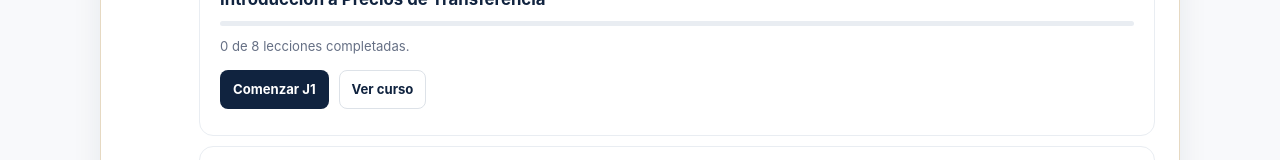
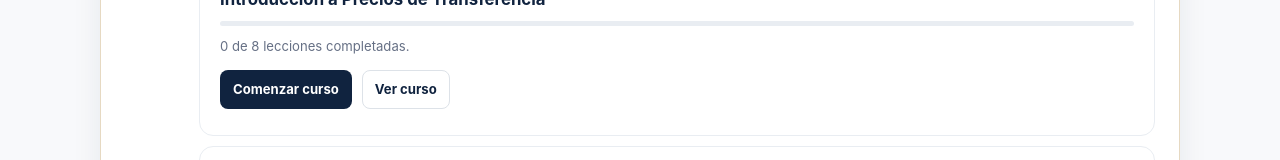
Before and after one commit to manuelcarrero-hash/transfer-pricing-insights-academy, a React (Vite) app: page /path in a window 1280 px wide. Shown: the part 757-917 px from the top of the page. Built offline with nearby package versions, Linux system fonts and the light colour scheme.

Commit message:
fix: align course CTAs with completion state

```diff
--- a/src/components/learning/CourseProgressCard.tsx
+++ b/src/components/learning/CourseProgressCard.tsx
@@ -18,6 +18,9 @@ export function CourseProgressCard({ level, code, course, lessons, progress }: C
   const resume = progress.lastLesson ?? 1;
   const href = `/courses/${code.toLowerCase()}`;
   const titleId = `${code.toLowerCase()}-progress-title`;
+  const courseComplete = completed === lessons.length;
+  const primaryHref = courseComplete ? href : `${href}/lesson/${resume}`;
+  const primaryLabel = courseComplete ? 'Ver curso' : progress.lastLesson ? 'Continuar donde me quedé' : 'Comenzar curso';
 
   return (
     <section className="progress-card" aria-labelledby={titleId}>
@@ -28,10 +31,10 @@ export function CourseProgressCard({ level, code, course, lessons, progress }: C
       <div className="progress-track" role="progressbar" aria-valuemin={0} aria-valuemax={100} aria-valuenow={percent} aria-label={`Progreso ${code}`}><span style={{ width: `${percent}%` }} /></div>
       <p className="progress-summary">{completed} de {lessons.length} lecciones completadas.</p>
       <div className="progress-actions">
-        <Link className="button primary" to={`${href}/lesson/${resume}`}>{progress.lastLesson ? 'Continuar donde me quedé' : `Comenzar ${code}`}</Link>
-        <Link className="button secondary" to={href}>Ver curso</Link>
+        <Link className="button primary" to={primaryHref}>{primaryLabel}</Link>
+        {!courseComplete && <Link className="button secondary" to={href}>Ver curso</Link>}
       </div>
-      {progress.lastLesson && <p className="resume-note">Última lección visitada: <strong>{progress.lastLesson}. {lessons[resume - 1]?.title}</strong></p>}
+      {progress.lastLesson && !courseComplete && <p className="resume-note">Última lección visitada: <strong>{progress.lastLesson}. {lessons[resume - 1]?.title}</strong></p>}
     </section>
   );
 }
```
